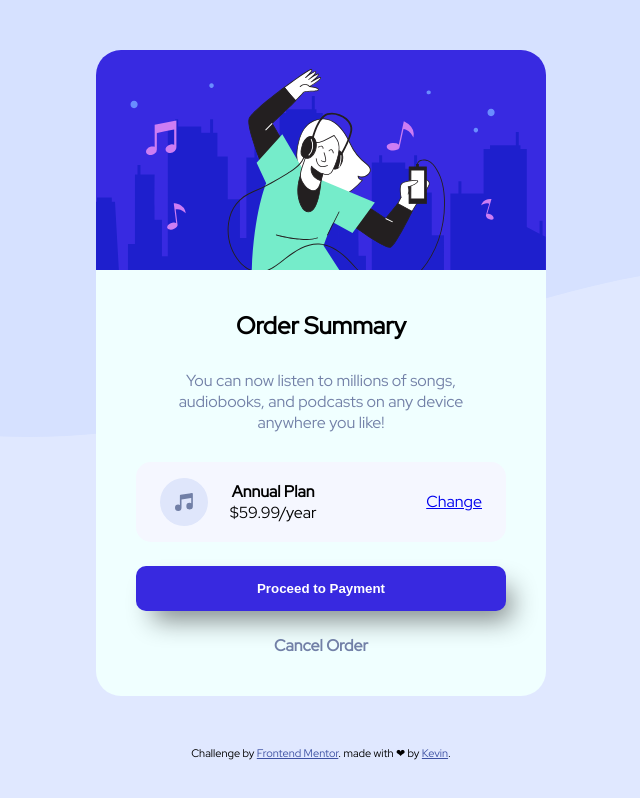
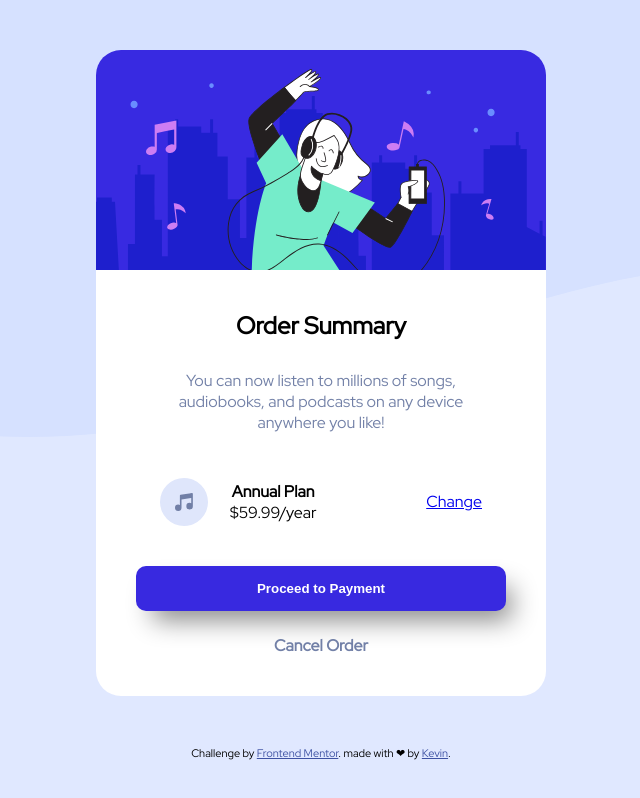
Before and after one commit to Mer7in/order-summary-component-main, a plain HTML site: page index.html in a window 1280 px wide. Shown: the whole page, without its empty margins (319-959 px from the left). Drawn offline with Linux system fonts and the light colour scheme.

Commit message:
background color

```diff
--- a/style.css
+++ b/style.css
@@ -61,7 +61,7 @@ body{
     max-width: 450px;
     min-width: none;
     padding: 2.5rem;
-    background-color: azure;
+    background-color: #FFF;
     border-radius: 0px 0px 25px 25px;
     text-align: center;
 }
@@ -75,7 +75,7 @@ p{
     display: flex;
     align-items: center;
     padding: 1rem 1.5rem;
-    background-color: hsl(225, 100%, 98%);
+    background-color: #FFF;
     border-radius: 15px;
     justify-content: space-between;
 }
```
Also changed, not shown: 1 other file.
